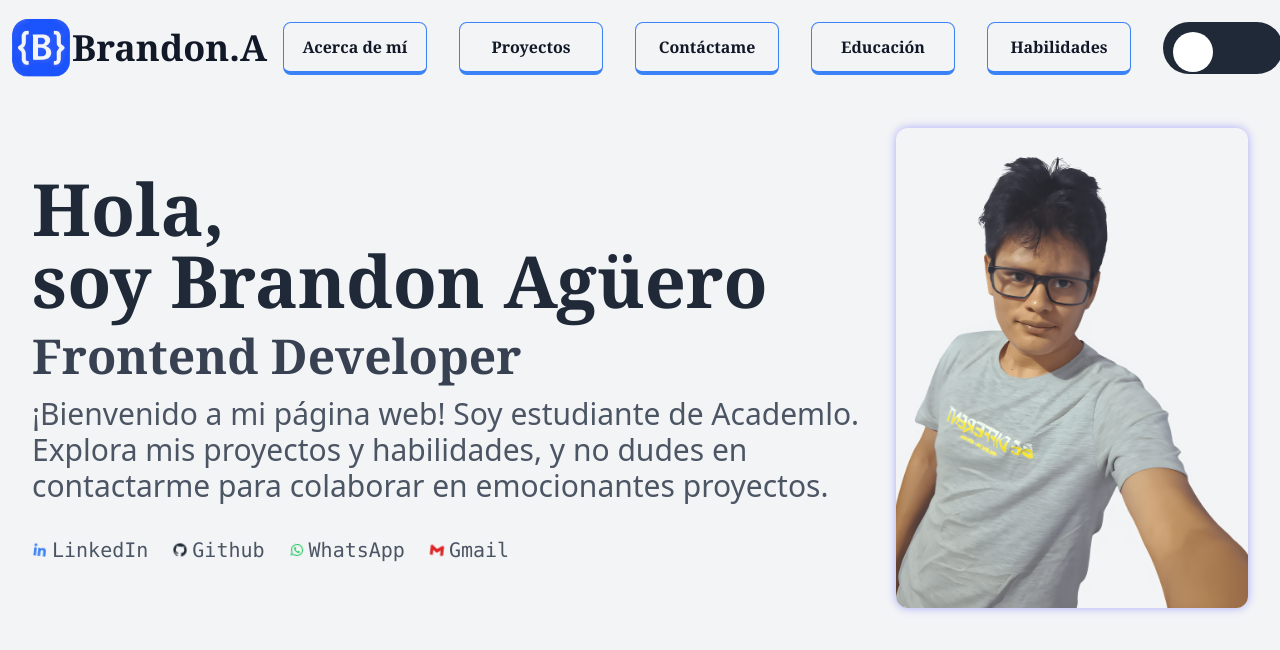
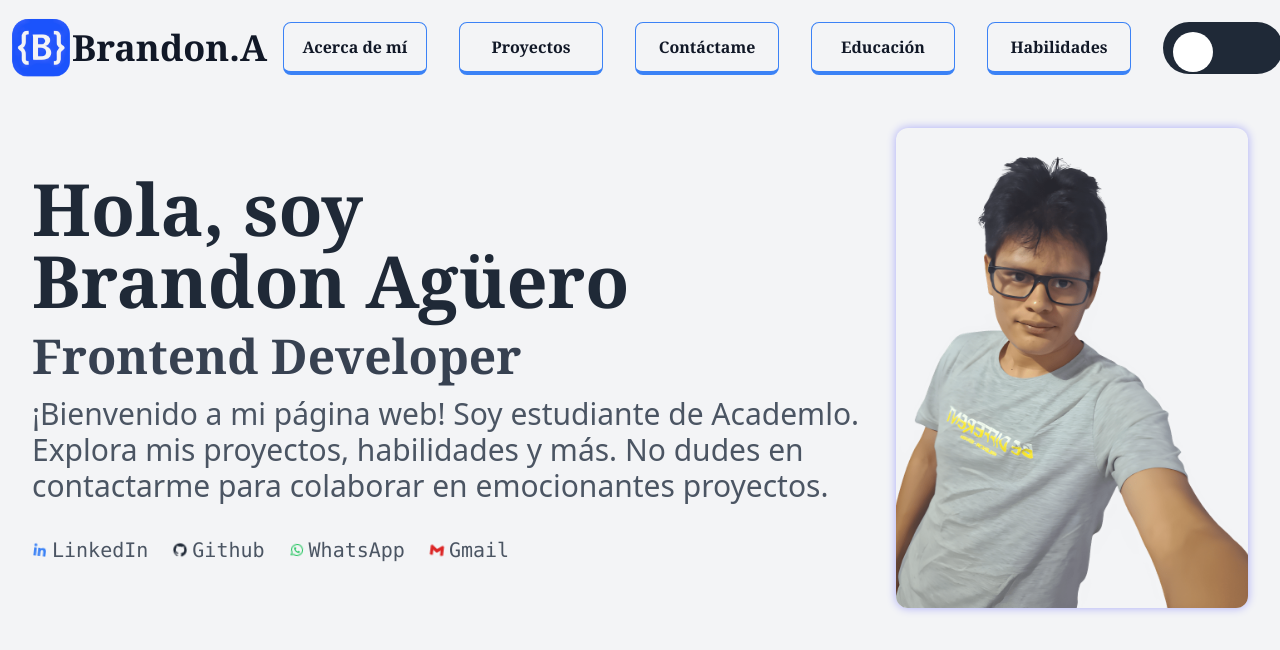
Before and after one commit to BrandonAguero/My-Portafolio, a React (Vite) app: page / in a window 1280 px wide. Shown: the top 650 px of the page. Built offline with nearby package versions, Linux system fonts and the light colour scheme; the HTML template or start-up script is replaced by a standard one.

Commit message:
Modifique la estructura de la presentación en la etique h1 y modifique un poco la presentación que habia en la etiqueta p

```diff
--- a/src/pages/Home.jsx
+++ b/src/pages/Home.jsx
@@ -18,15 +18,15 @@ const Home = () => {
         <section className="flex w-[95%] flex-col gap-2 medium:gap-4 super:gap-6 2md:gap-8">
           <div className="flex flex-col gap-2 super:gap-4">
             <h1 className="flex flex-col font-serif text-3xl font-bold text-gray-800 dark:text-gray-50 small:text-4xl super:text-5xl 2md:text-6xl xl:text-7xl">
-              <span>Hola,</span>
-              <span>soy Brandon Agüero</span>
+              <span>Hola, soy</span>
+              <span>Brandon Agüero</span>
             </h1>
             <h2 className="font-serif text-xl font-semibold text-gray-700 dark:text-gray-100 small:text-2xl super:text-3xl 2md:text-4xl xl:text-5xl">
               Frontend Developer
             </h2>
             <p className="font-sans text-base font-normal text-gray-600 dark:text-gray-200 small:text-lg super:text-xl 2md:text-2xl xl:text-3xl">
               ¡Bienvenido a mi página web! Soy estudiante de Academlo. Explora
-              mis proyectos y habilidades, y no dudes en contactarme para
+              mis proyectos, habilidades y más. No dudes en contactarme para
               colaborar en emocionantes proyectos.
             </p>
           </div>
```
